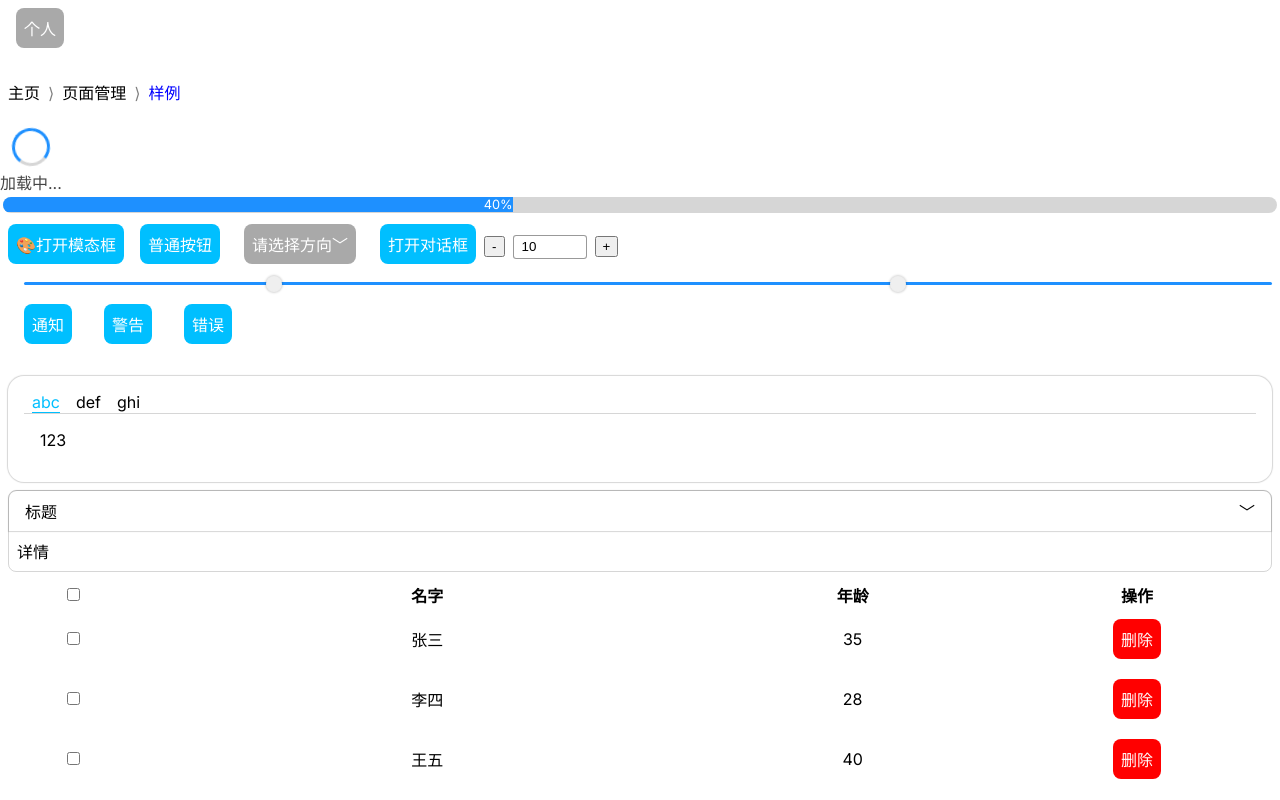
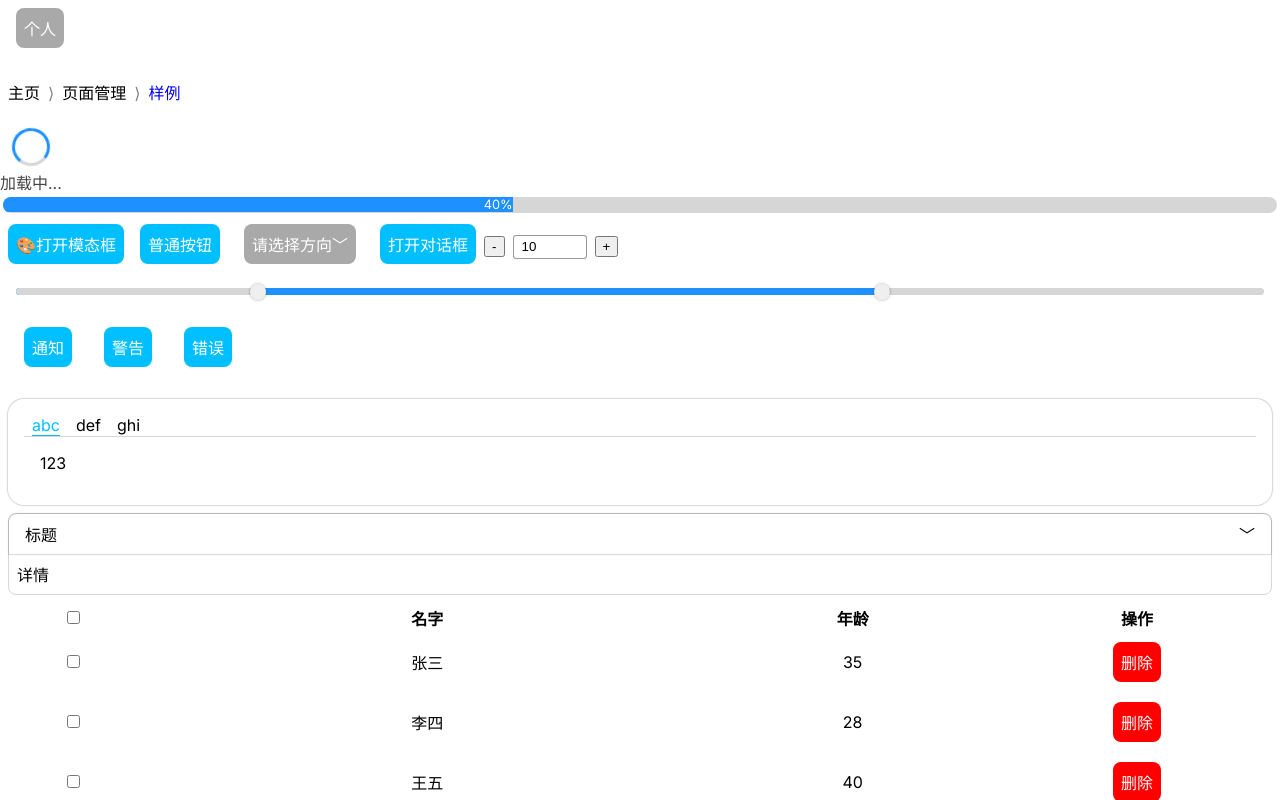
Before and after one commit to zaoying/uikit, a Next.js app: page / in a window 1280 px wide. Built offline with nearby package versions, Linux system fonts and the light colour scheme.

Commit message:
优化Slider组件样式

```diff
--- a/app/components/form/slider.tsx
+++ b/app/components/form/slider.tsx
@@ -7,17 +7,18 @@ export interface Range {
     max: number
 }
 
-export interface SliderThumbProps {
+export interface SliderTrackProps {
     name: string
     value: number
     range: Range
-    trackLen: number
+    sliderLen: number
+    first?: boolean
     children?: ReactNode
 }
 
-export const SliderThumb: FC<SliderThumbProps> = (props) => {
+export const SliderTrack: FC<SliderTrackProps> = (props) => {
     const [value, setValue] = useState(props.value)
-    const [left, setLeft] = useState(0)
+    const [width, setWidth] = useState(0)
     const [shouldMove, setShouldMove] = useState(false)
     const [, setPositionX] = useState(0)
     const onDown: MouseEventHandler = (e) => {
@@ -30,10 +31,10 @@ export const SliderThumb: FC<SliderThumbProps> = (props) => {
     const onMove: MouseEventHandler = (e) => {
         setPositionX(x => {
             setShouldMove(s => {
-                s && setLeft(l => {
+                s && setWidth(l => {
                     const offsetX = (e.clientX - x);
                     const newLeft = l + offsetX
-                    setValue(newLeft / props.trackLen * (props.range.max - props.range.min))
+                    setValue(newLeft / props.sliderLen * (props.range.max - props.range.min))
                     return newLeft
                 })
                 return s
@@ -44,23 +45,25 @@ export const SliderThumb: FC<SliderThumbProps> = (props) => {
 
     useEffect(() => {
         setValue(props.value)
-        const initial = props.value / Math.abs(props.range.max - props.range.min) * props.trackLen
-        setLeft(initial)
+        const initial = props.value / Math.abs(props.range.max - props.range.min) * props.sliderLen
+        setWidth(initial)
     }, [props])
-    const style = {left: `${left}px`}
+    const style = {width: `${width}px`}
     const className = `thumb ${shouldMove ? "active" : "" }`
-    return <button name={props.name} value={props.value} title={value.toFixed(2)}
-            style={style} type="button" className={className} onMouseDown={onDown}
-            onMouseMove={onMove} onMouseUp={onUp} onMouseLeave={onUp}>
-        {props.children}
-    </button>
+    return <div className={`track ${props.first ? "first" : ""}`} style={style}>
+            <button name={props.name} value={props.value} title={value.toFixed(2)}
+                 type="button" className={className} onMouseDown={onDown}
+                onMouseMove={onMove} onMouseUp={onUp} onMouseLeave={onUp}>
+            {props.children}
+        </button>
+    </div>
 }
 
 export interface SliderProps extends Range {
     name: string
     id?: string
     validate?: (v: InputType) => string
-    children: FC<{ctx: Context, name: string, range: Range, trackLen: number}>
+    children: FC<{ctx: Context, name: string, range: Range, sliderLen: number}>
 }
 
 export const Slider: FC<SliderProps> = (props) => {
@@ -73,16 +76,15 @@ export const Slider: FC<SliderProps> = (props) => {
     const ctl = NewFormController(setForm)
     useEffect(() => ctl.insert({name: props.name, validate: validate}))
 
-    const trackRef = useRef<HTMLDivElement>(null)
-    const [trackLen, setTrackLen] = useState(0)
+    const sliderRef = useRef<HTMLDivElement>(null)
+    const [sliderLen, setSliderLen] = useState(0)
     useEffect(() => {
-        const offsetWidth = trackRef.current?.offsetWidth ?? 0
-        setTrackLen(offsetWidth)
+        const offsetWidth = sliderRef.current?.offsetWidth ?? 0
+        setSliderLen(offsetWidth)
     }, [])
-    return <div className="slider">
-        <div className="track" ref={trackRef}></div>
+    return <div className="slider" ref={sliderRef}>
         {
-            props.children({ctx: context, name: props.name, range: props, trackLen: trackLen})
+            props.children({ctx: context, name: props.name, range: props, sliderLen: sliderLen})
         }
     </div>
 }
--- a/app/globals.css
+++ b/app/globals.css
@@ -427,13 +427,39 @@ textarea:focus {
 .slider {
     display: block;
     position: relative;
-    margin: .2rem 1rem;
-    padding: 0 .5rem;
+    margin: 1rem;
+    border-radius: 5rem;
+    overflow: visible;
+    background-color: #d6d6d6;
 }
 
-.slider > .thumb {
+.slider > .track {
+    position: relative;
+    display: block;
+    min-height: .4rem;
+    max-height: .4rem;
+    border-radius: 5rem;
+    background-color: dodgerblue;
+}
+
+.slider > .track.first {
     position: absolute;
+    top: 0;
+    left: 0;
+    height: 100%;
+    background-color: #d6d6d6;
+    z-index: 1;
+}
+
+.slider button.thumb {
+    appearance: none;
+}
+
+.slider > .track > .thumb {
     cursor: pointer;
+    position: absolute;
+    top: -0.3rem;
+    right: 0;
     min-width: 1rem;
     min-height: 1rem;
     color: white;
@@ -442,25 +468,8 @@ textarea:focus {
     box-shadow: 0 0 2px 1px #33333333;
 }
 
-.slider > .active.thumb {
+.slider > .track > .active.thumb {
     transform: scale(1.2, 1.2);
-}
-
-.slider > .track {
-    position: absolute;
-    top: .4rem;
-    bottom: .4rem;
-    left: .5rem;
-    right: .5rem;
-    width: 100%;
-    min-height: .2rem;
-    border-radius: 5rem;
-    background-color: dodgerblue;
-    z-index: -1;
-}
-
-.slider button.thumb {
-    appearance: none;
 }
 
 .popover {
--- a/app/page.tsx
+++ b/app/page.tsx
@@ -14,7 +14,7 @@ import { Input } from "./components/form/input";
 import { Label } from "./components/form/label";
 import { Radio } from "./components/form/radio";
 import { Select, SelectItem } from "./components/form/select";
-import { Slider, SliderThumb } from "./components/form/slider";
+import { Slider, SliderTrack } from "./components/form/slider";
 import { Spinner } from "./components/form/spinner";
 import { Switch } from "./components/form/switch";
 import { Textarea } from "./components/form/textarea";
@@ -148,8 +148,8 @@ export default function Home() {
             </div>
             <Slider name="percentage" min={0} max={100}>{
                 (parent) => <>
-                    <SliderThumb {...parent} value={20}></SliderThumb>
-                    <SliderThumb {...parent} value={70}></SliderThumb>
+                    <SliderTrack first {...parent} value={20}></SliderTrack>
+                    <SliderTrack {...parent} value={70}></SliderTrack>
                 </>
             }</Slider>
             <Notification>{
```
